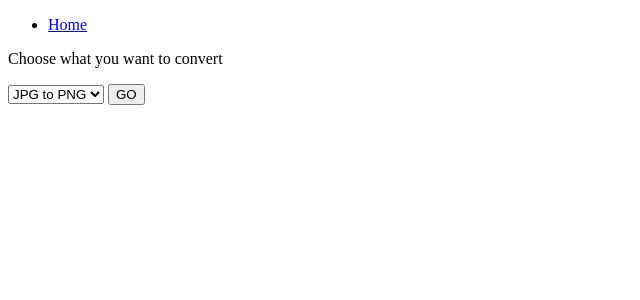
After one commit to psergicv/Image-Processing-Toolkit, a Flask app: page /image_convert in a window 1280 px wide. The commit adds this page. Shown: the top 300 px of the page, without its empty margins (0-640 px from the left). Run offline with Flask 2, Linux system fonts and the light colour scheme.

Commit message:
small refactor. home page changed.

```diff
--- a/main.py
+++ b/main.py
@@ -5,7 +5,7 @@ import os
 
 UPLOAD_FOLDER = "images"
 DOWNLOAD_FOLDER = "converted_images"
-ALLOWED_EXTENSIONS = {'jpg', 'png', 'webp', 'gif', 'jfif'}
+ALLOWED_EXTENSIONS = {'jpg', 'png', 'webp', 'gif', 'jfif', 'bmp', 'svg', 'avif'}
 
 app = Flask(__name__)
 app.config['SECRET_KEY'] = "secret_key_here"
@@ -18,15 +18,20 @@ def allowed_file(filename):
     return '.' in filename and filename.rsplit('.', 1)[1].lower() in ALLOWED_EXTENSIONS
 
 
-@app.route('/', methods=['GET', 'POST'])
+@app.route('/')
 def index():
+    return render_template('index.html')
+
+
+@app.route('/image_convert', methods=['GET', 'POST'])
+def image_convert_page():
     if request.method == "POST":
         choice = request.form['choice']
         if choice == "JPG to PNG":
             return redirect(url_for('jpg_to_png_converter'))
         else:
             return "<h1>ERROR! You did something wrong!</h1>"
-    return render_template("index.html")
+    return render_template("convert_mage_page.html")
 
 
 @app.route('/jpg_to_png_converter', methods=['GET', 'POST'])
@@ -34,11 +39,11 @@ def jpg_to_png_converter():
     if request.method == "POST":
         if 'file' not in request.files:
             flash("No file part")
-            return redirect(url_for('index'))
+            return redirect(url_for('image_convert_page'))
         file = request.files['file']
         if file.filename == "":
             flash("File not selected")
-            return redirect(url_for("index"))
+            return redirect(url_for("image_convert_page"))
         if file and allowed_file(file.filename):
             filename = secure_filename(file.filename)
             file.save(os.path.join(app.config['UPLOAD_FOLDER'], filename))
--- /dev/null
+++ b/templates/convert_mage_page.html
@@ -0,0 +1,24 @@
+{% extends 'base.html' %}
+
+{% block title %} Convert Page {% endblock %}
+
+{% block content %}
+
+<div class="main">
+    <div class="logo">
+
+    </div>
+    <div class="choice">
+        <p>Choose what you want to convert</p>
+        <form action="" method="POST">
+            <select name="choice" id="choice">
+                <option value="JPG to PNG">JPG to PNG</option>
+                <option value="PNG to JPG">PNG to JPG</option>
+            </select>
+            <button type="submit">GO</button>
+        </form>
+    </div>
+</div>
+
+
+{% endblock %}
--- a/templates/jpg_to_png.html
+++ b/templates/jpg_to_png.html
@@ -5,7 +5,7 @@
 {% block content %}
 <h1>Upload new File</h1>
     <form method="post" enctype="multipart/form-data">
-      <input type="file" name="file">
+      <input type="file" name="file"><br>
       <input type="submit" value="Upload">
     </form>
 {% endblock %}
```
Also changed, not shown: templates/index.html (+12 -22 lines).
